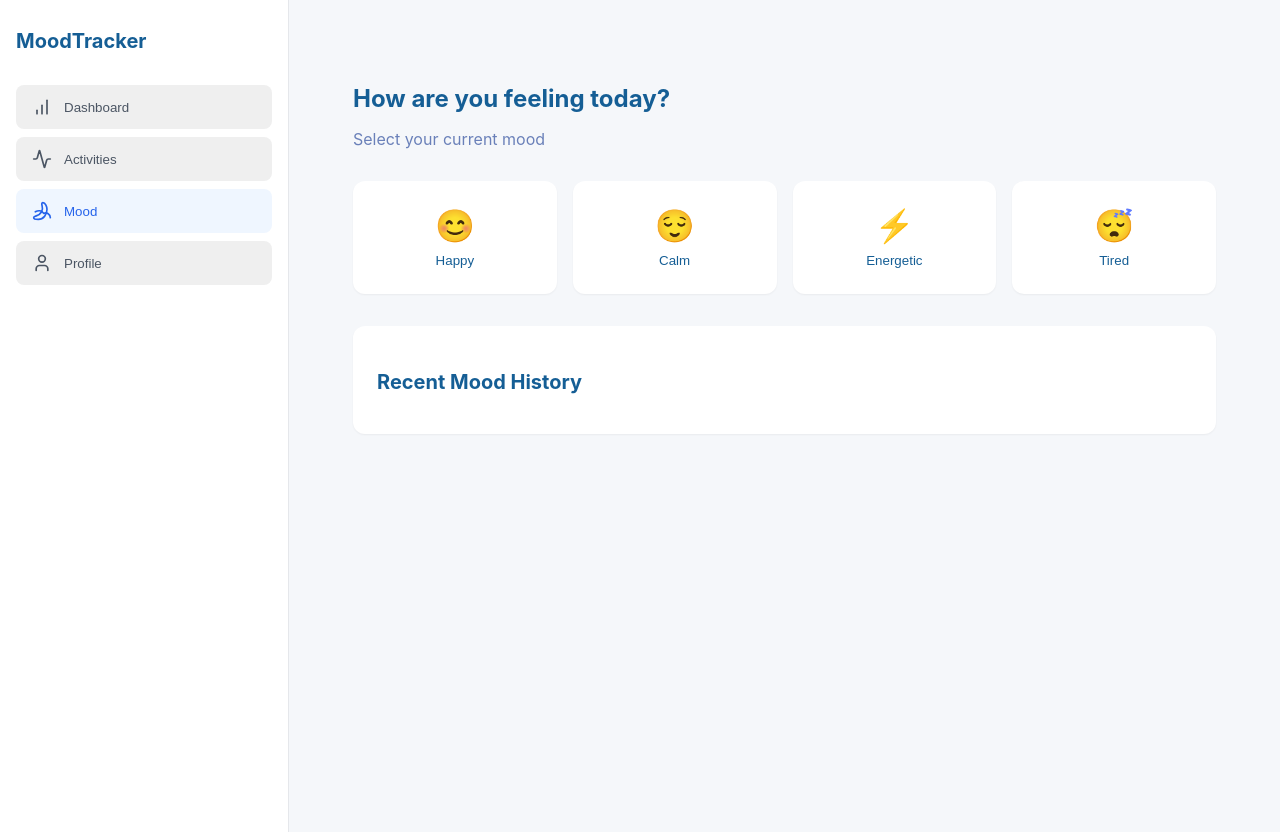
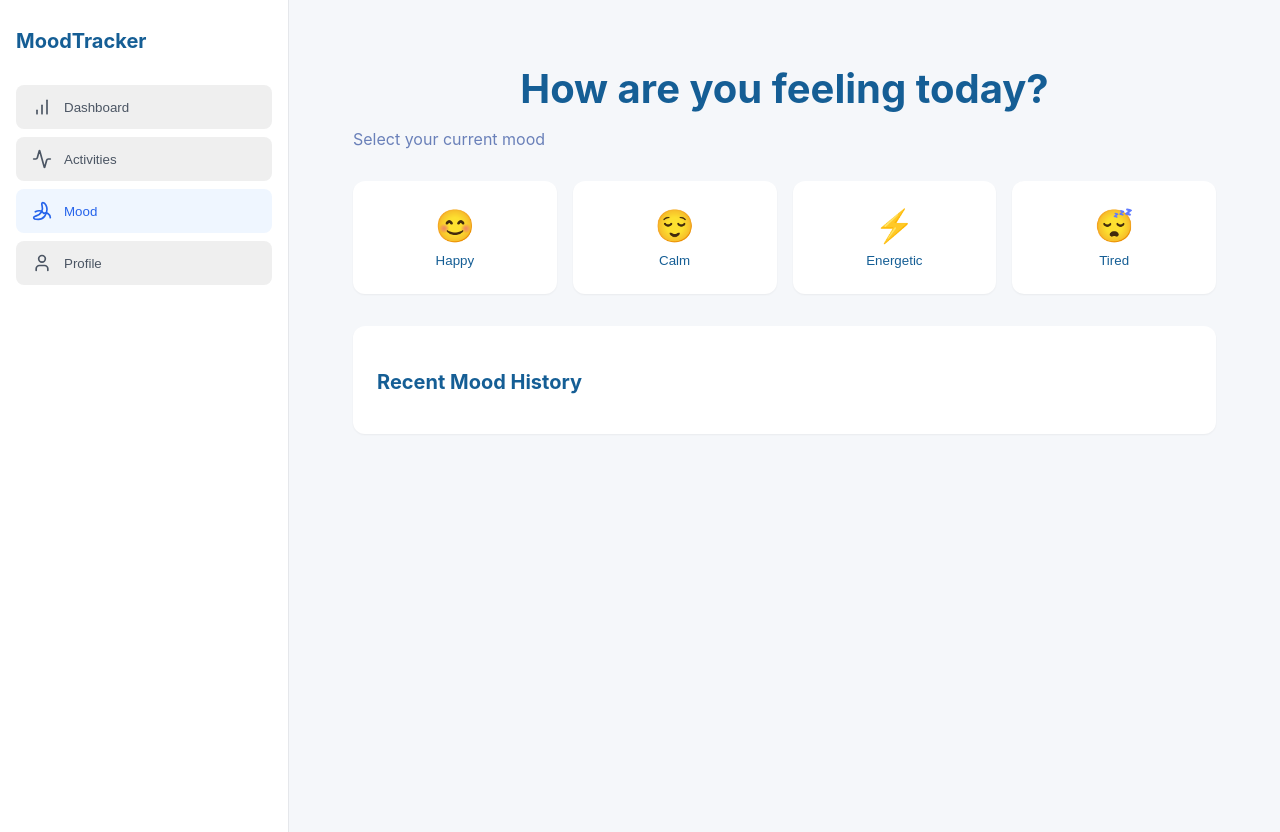
Before and after one commit to aryanballani/MoodFlow, a React (Create React App) app in the folder client/: page /mood in a window 1280 px wide. Built offline with nearby package versions, Linux system fonts and the light colour scheme.

Commit message:
Made-minor-design-changes

```diff
--- a/client/src/pages/profile.js
+++ b/client/src/pages/profile.js
@@ -1,6 +1,6 @@
 import React, { useState } from 'react';
 import { useNavigate } from 'react-router-dom';
-import { Camera, ArrowLeft } from 'lucide-react';
+import { Camera } from 'lucide-react';
 import '../styles/profile.css';
 import Sidebar from '../components/sidebar';
 
--- a/client/src/styles/mood.css
+++ b/client/src/styles/mood.css
@@ -4,9 +4,11 @@
 
   .mood-header h2 {
     color: #155E95;
-    font-size: 1.5rem;
+    font-size: 2.5rem;
     font-weight: bold;
     margin-bottom: 0.5rem;
+    margin-top: 0rem;
+    text-align: center;
   }
 
   .mood-header p {
```
